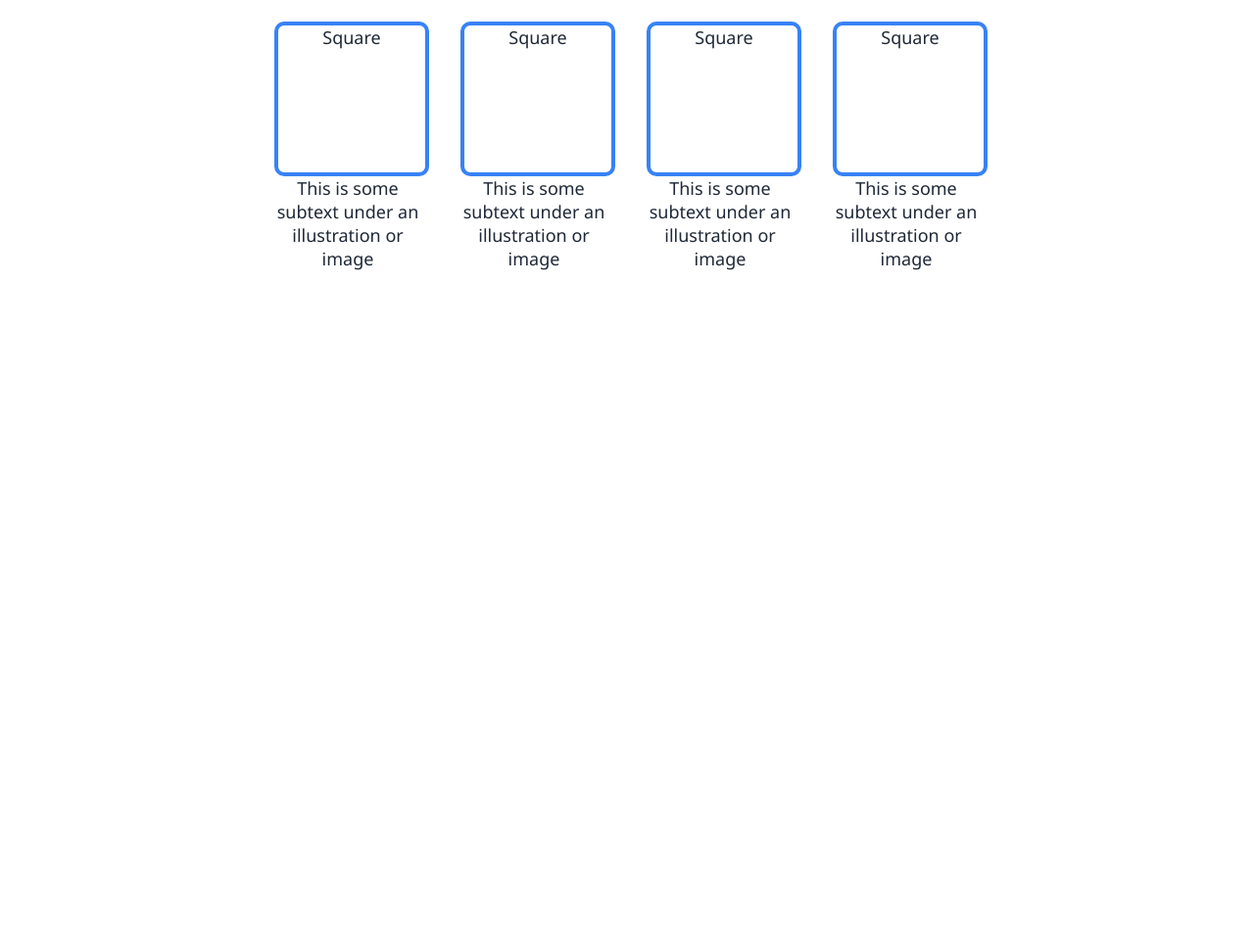
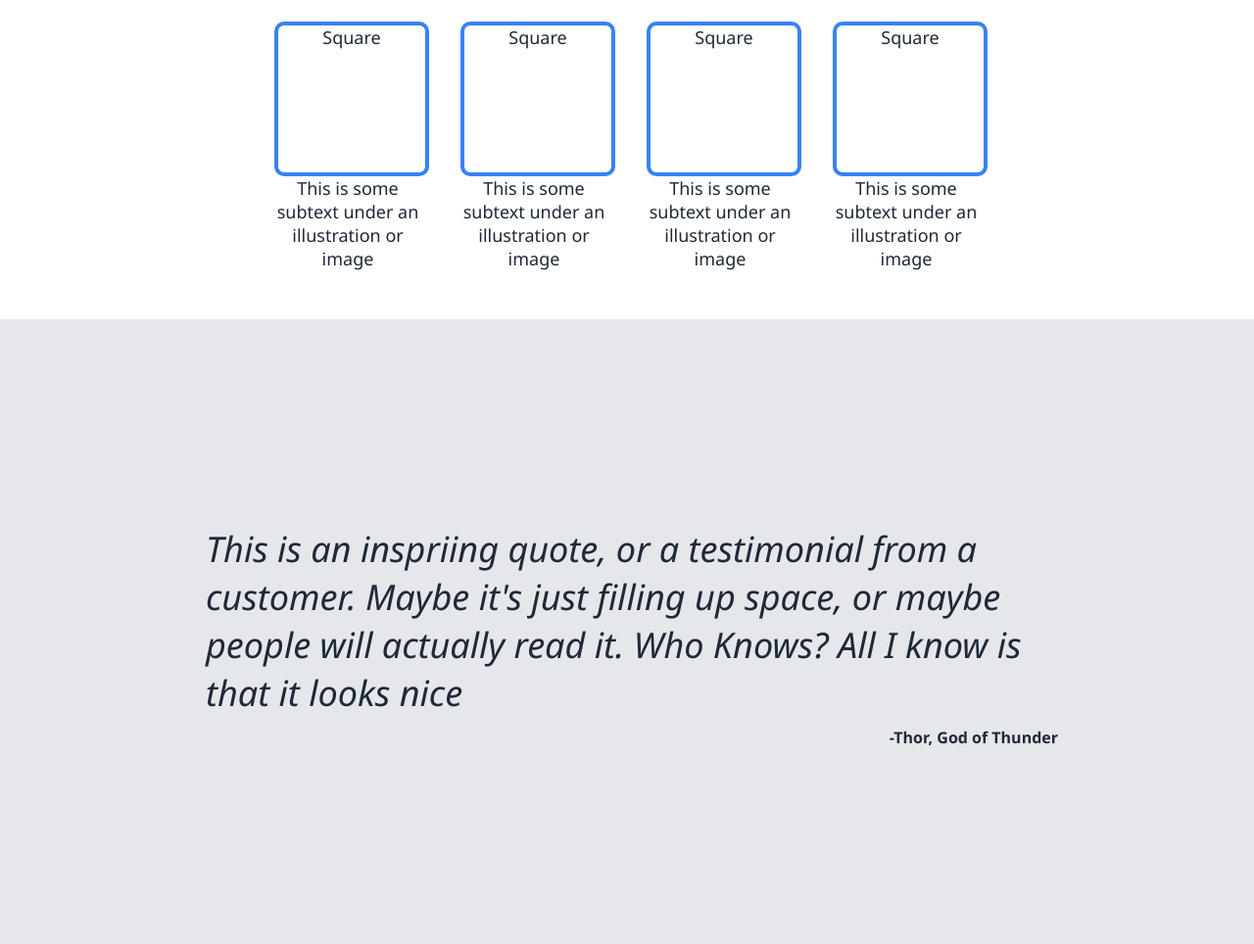
Before and after one commit to rKmasterworks/LandingPage, a plain HTML site: page index.html in a window 1280 px wide. Shown: the part 807-1771 px from the top of the page at 98% size. Before the commit the page ends 1133 px from the top, so only its background shows below. Drawn offline with Linux system fonts and the light colour scheme.

Commit message:
Added quotesection with finished styling and quote

```diff
--- a/index.html
+++ b/index.html
@@ -54,5 +54,9 @@
             </div>
         </div>
     </div>
+    <div class="quotesection">
+        <p class="quote">This is an inspriing quote, or a testimonial from a customer. Maybe it's just filling up space, or maybe people will actually read it. Who Knows? All I know is that it looks nice</p>
+        <span class="quoteauthor">-Thor, God of Thunder</span>
+    </div>
 </body>
 </html>
--- a/style.css
+++ b/style.css
@@ -85,3 +85,20 @@ button{
 .box{
     width: 150px;
 }
+.quotesection{
+    background-color: #e5e7eb;
+    padding: 200px;
+    display: flex;
+    flex-direction: column;
+}
+.quote{
+    font-size: 36px;
+    font-style: italic;
+    color: #1f2937;
+    padding: 10px;
+}
+.quoteauthor{
+    color: #1f2937;
+    font-weight: bold;
+    align-self: flex-end;
+}
```
